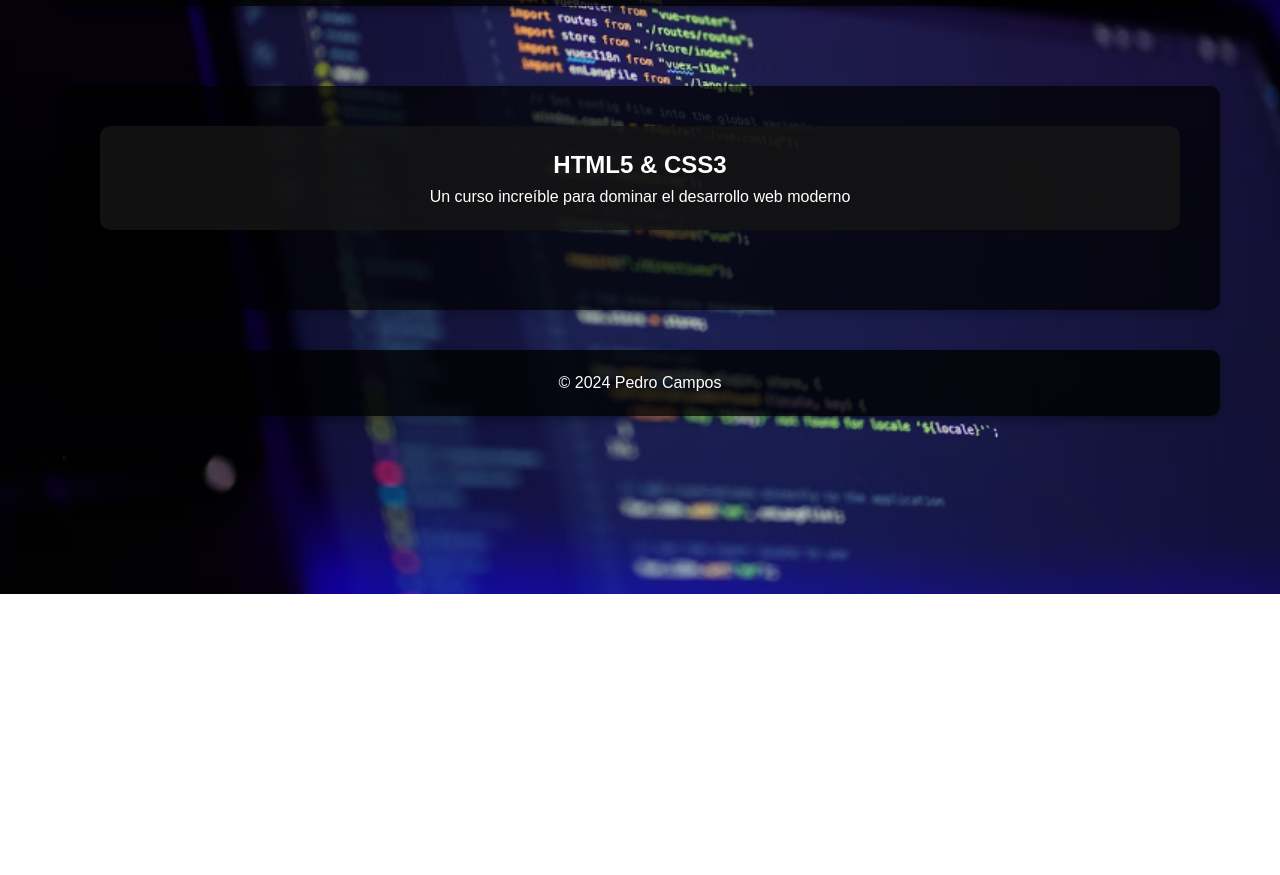
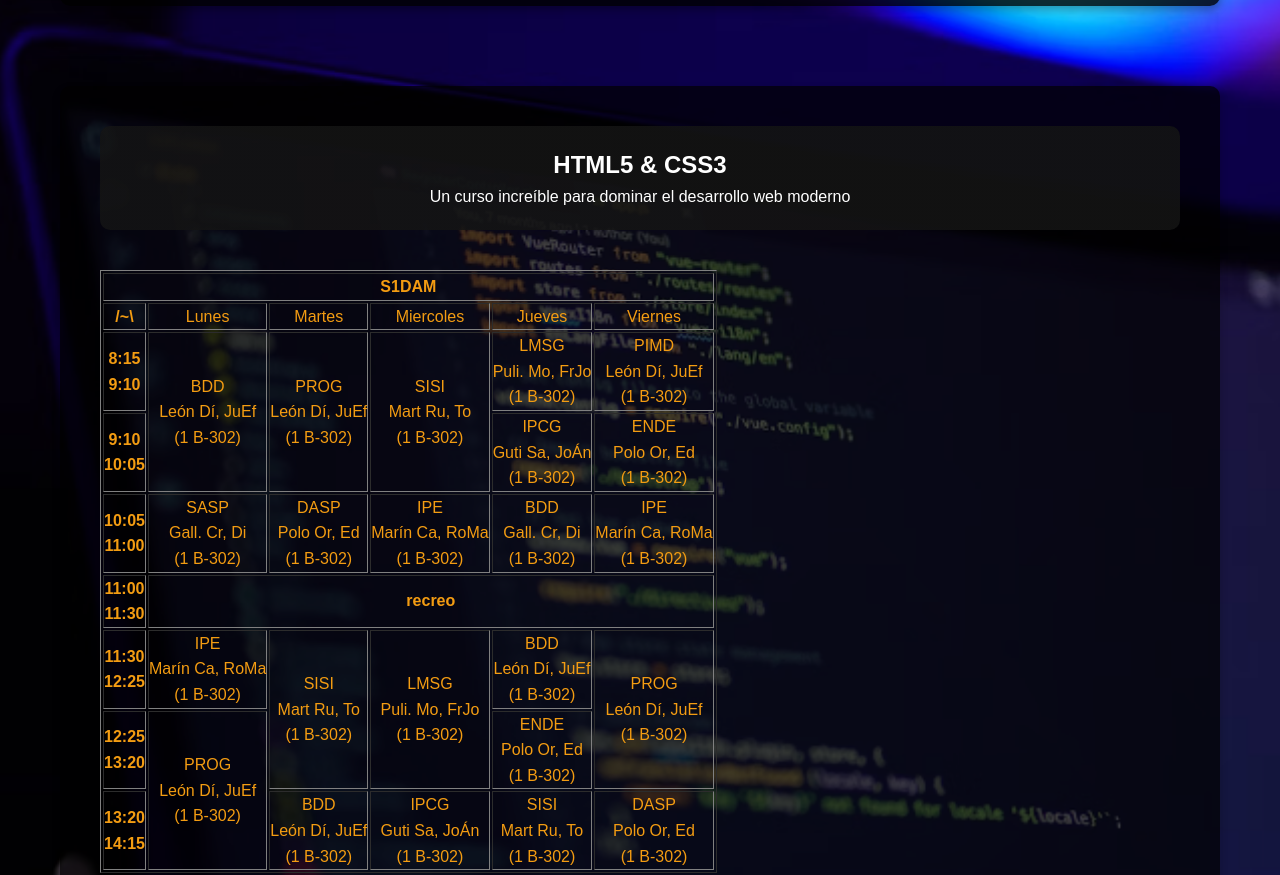
Before and after one commit to Petter-2t/Pagina-web-tutorial, a plain HTML site: page tablas.html in a window 1280 px wide. Shown: the part 80-955 px from the top of the page. Before the commit the page ends 800 px from the top, so only its background shows below. Drawn offline with Linux system fonts and the light colour scheme.

Commit message:
sextocommit

```diff
--- a/tablas.html
+++ b/tablas.html
@@ -41,7 +41,64 @@
             </section>
 
             <section class="home-content fade-in">
-
+                <table border="1" class="horario">
+                    <tr>
+                        <th colspan="6" class="cabecera">S1DAM</th>
+                    </tr>
+                    <tr>
+                        <th class="cabecera">/~\</th>
+                        <td class="cabecera">Lunes</td>
+                        <td class="cabecera">Martes</td>
+                        <td class="cabecera">Miercoles</td>
+                        <td class="cabecera">Jueves</td>
+                        <td class="cabecera">Viernes</td>
+                    </tr>
+                    <tr>
+                        <th class="cabecera">8:15<br>9:10</th>
+                        <td rowspan="2" class="bdd">BDD<br>León Dí, JuEf<br>(1 B-302)</td>
+                        <td rowspan="2" class="prog">PROG<br>León Dí, JuEf<br>(1 B-302)</td>
+                        <td rowspan="2" class="sisi">SISI<br>Mart Ru, To<br>(1 B-302)</td>
+                        <td class="lmsg">LMSG<br>Puli. Mo, FrJo<br>(1 B-302)</td>
+                        <td class="pimd">PIMD<br>León Dí, JuEf<br>(1 B-302)</td>
+                    </tr>
+                    <tr>
+                        <th class="cabecera">9:10<br>10:05</th>
+                        <td class="ipcg">IPCG<br>Guti Sa, JoÁn<br>(1 B-302)</td>
+                        <td class="ende">ENDE<br>Polo Or, Ed<br>(1 B-302)</td>
+                    </tr>
+                    <tr>
+                        <th class="cabecera">10:05<br>11:00</th>
+                        <td class="sasp">SASP<br>Gall. Cr, Di<br>(1 B-302)</td>
+                        <td class="dasp">DASP<br>Polo Or, Ed<br>(1 B-302)</td>
+                        <td class="ipe">IPE<br>Marín Ca, RoMa<br>(1 B-302)</td>
+                        <td class="bdd">BDD<br>Gall. Cr, Di<br>(1 B-302)</td>
+                        <td class="ipe">IPE<br>Marín Ca, RoMa<br>(1 B-302)</td>
+                    </tr>
+                    <tr>
+                        <th class="cabecera">11:00<br>11:30</th>
+                        <th colspan="5" class="cabecera">recreo</th>
+                    </tr>
+                    <tr>
+                        <th class="cabecera">11:30<br>12:25</th>
+                        <td class="ipe">IPE<br>Marín Ca, RoMa<br>(1 B-302)</td>
+                        <td rowspan="2" class="sisi">SISI<br>Mart Ru, To<br>(1 B-302)</td>
+                        <td rowspan="2" class="lmsg">LMSG<br>Puli. Mo, FrJo<br>(1 B-302)</td>
+                        <td class="bdd">BDD<br>León Dí, JuEf<br>(1 B-302)</td>
+                        <td rowspan="2" class="prog">PROG<br>León Dí, JuEf<br>(1 B-302)</td>
+                    </tr>
+                    <tr>
+                        <th class="cabecera">12:25<br>13:20</th>
+                        <td rowspan="2" class="prog">PROG<br>León Dí, JuEf<br>(1 B-302)</td>
+                        <td class="ende">ENDE<br>Polo Or, Ed<br>(1 B-302)</td>
+                    </tr>
+                    <tr>
+                        <th class="cabecera">13:20<br>14:15</th>
+                        <td class="bdd">BDD<br>León Dí, JuEf<br>(1 B-302)</td>
+                        <td class="ipcg">IPCG<br>Guti Sa, JoÁn<br>(1 B-302)</td>
+                        <td class="sisi">SISI<br>Mart Ru, To<br>(1 B-302)</td>
+                        <td class="dasp">DASP<br>Polo Or, Ed<br>(1 B-302)</td>
+                    </tr>
+                </table>
             </section>
         </main>
 
```
Also changed, not shown: multimedia.html (+33 -1 lines), index.html (line endings or trailing spaces).
